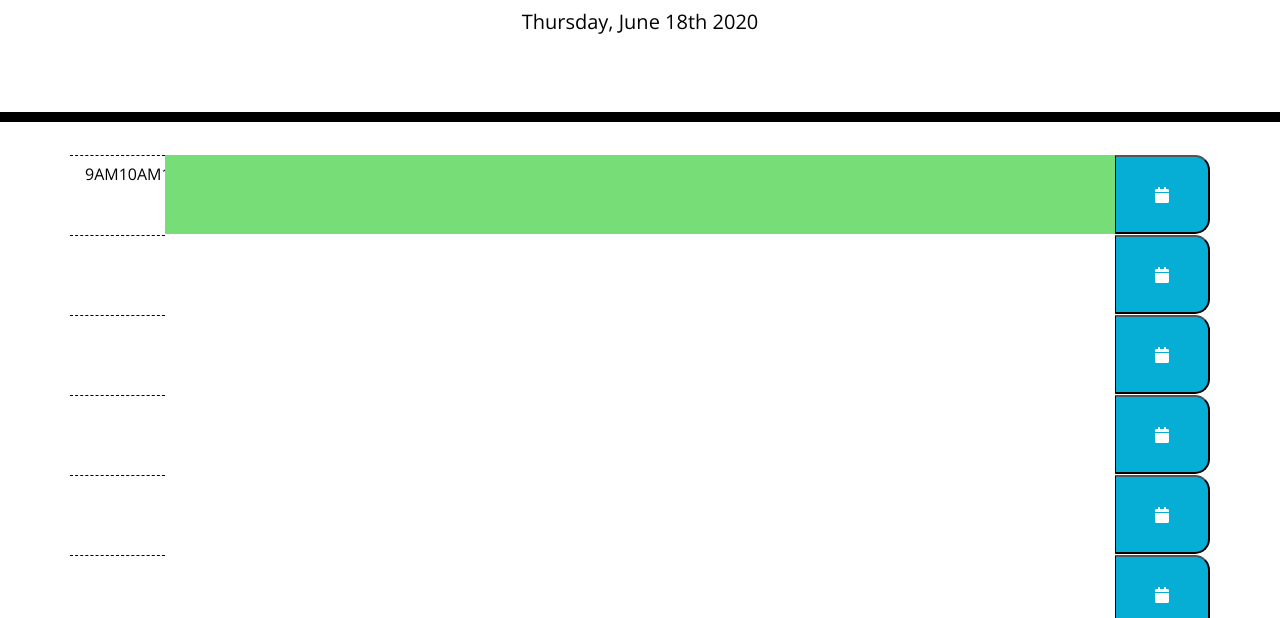
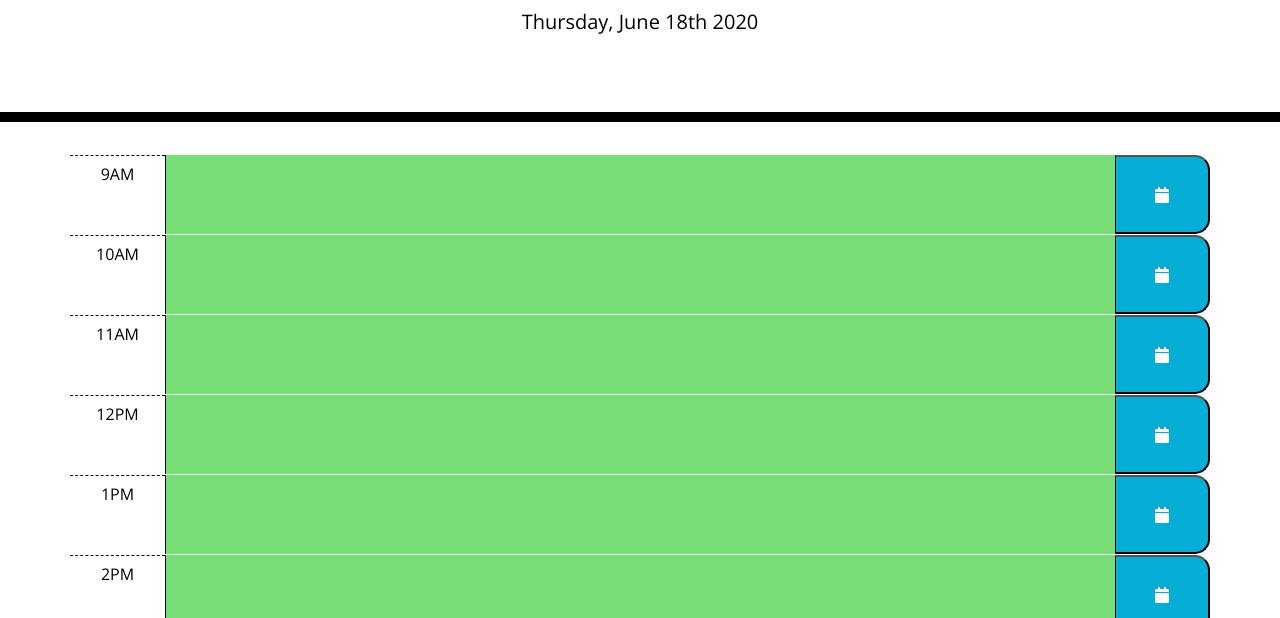
Before and after one commit to AaronLarsh/Work-Day-Scheduler, a plain HTML site: page index.html in a window 1280 px wide. Shown: the part 182-800 px from the top of the page. Drawn offline with nearby package versions, Linux system fonts and the light colour scheme.

Commit message:
fixed fomatting issue

```diff
--- a/index.html
+++ b/index.html
@@ -36,6 +36,8 @@
     <script src="https://code.jquery.com/jquery-3.4.1.min.js"></script>
     <script src="https://cdnjs.cloudflare.com/ajax/libs/moment.js/2.24.0/moment.min.js"></script>
     <script type="text/javascript">
+    $( document ).ready(function() {
+
       //select and adds current day of week and date to header
       $('#currentDay').append(moment().format('dddd, MMMM Do YYYY'));
       //start time for calendar to add from
@@ -48,17 +50,18 @@
       let hourNow24 = moment().format("HA");
 
       //creates an object with html class/id tags
-    let clockEvents = [
-      '<div class="time-block row">',
-        '<div id="hour" class="hour col-1"></div>',
-        '<div id="ppf"class="col-10""></div>',
-        '<button class="fas fa-calendar col-1 saveBtn"></button>',
-      '</div>',
-    ];
+
+
       //setting i for loop to create each time block
-    var i;
-    for(i=0; i <9; i++){
-      $(".container").append(clockEvents.join(''));
+
+      for(let i=0; i <9; i++){
+        let clockEvents =
+        `<div class="time-block row">
+          <div id="hour${i+9}" class="hour col-1"></div>
+          <textarea id="ppf${i+9}"class="col-10""></textarea>
+          <button class="fas fa-calendar col-1 saveBtn"></button>
+        </div>`;
+        $(".container").append(clockEvents);
         //creates a object with the increment time fucntion, increase time by one for each loop
         let startTime = (moment(startHour++,"hA").add(1,'h'));
         //formats the startTime plus 1
@@ -71,20 +74,31 @@
         let startTime1Int = parseInt(startTime24, 10);
 
       //adds the start time to id hour
-      $('#hour').append(startTime1);
+        $(`#hour${i+9}`).append(startTime1);
         //conditional to apply css formatting for if time is past, present or future
         if (hourNowInt === startTime1Int) {
-        $('#ppf').addClass("present")
+          $(`#ppf${i+9}`).addClass("present")
         }else if (hourNowInt < startTime1Int) {
-        $('#ppf').addClass("future")
+          $(`#ppf${i+9}`).addClass("future")
         }else if (hourNowInt > startTime1Int) {
-        $('#ppf').addClass("past")
+          $(`#ppf${i+9}`).addClass("past")
         };
         console.log(hourNowInt-startTime1Int);
+        //event listener
 
         //need to append past.present.future to ppf
         //need to append time to hour block
       };
+      $('.saveBtn').click(function(){
+        localStorage.setItem('note',$("textarea").val());
+        if(localStorage.getItem('note')){
+
+        } else {
+
+        };
+        console.log(localStorage.getItem('note'));
+      });
+  });
 
 
     </script>
```
Lines whose indentation alone changed are shown as unchanged.
